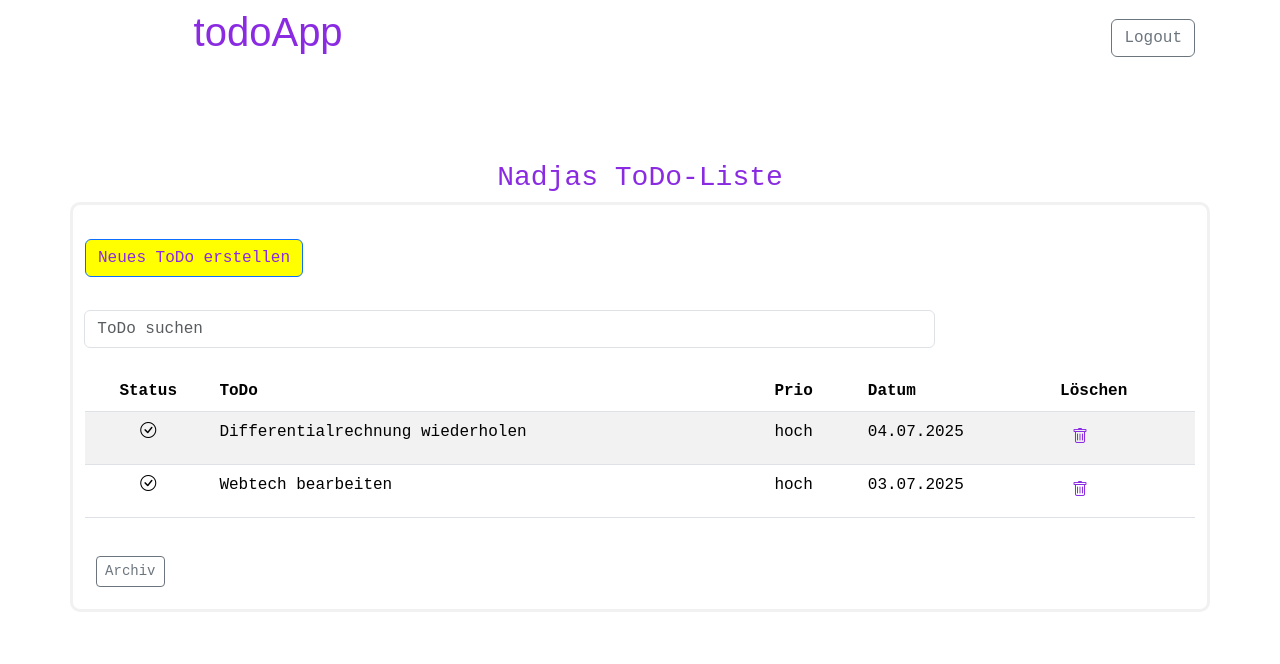
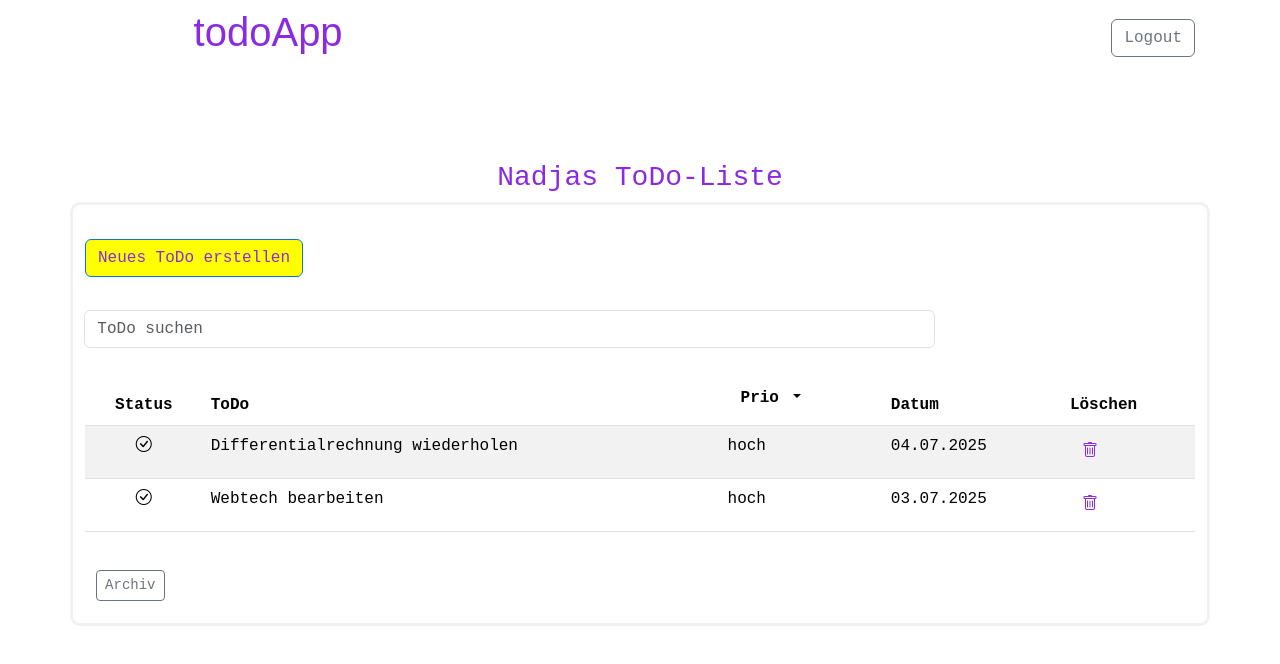
Before and after one commit to magdalenajustyna/toDoList, an Angular app in the folder toDoApp/: page /home in a window 1280 px wide. Shown: the top 664 px of the page. Built offline with nearby package versions, Linux system fonts and the light colour scheme.

Commit message:
Neues ToDo überarbeitet

```diff
--- a/toDoApp/src/app/createnewtodo/createnewtodo.component.html
+++ b/toDoApp/src/app/createnewtodo/createnewtodo.component.html
@@ -1,6 +1,6 @@
 <app-header></app-header>
+<h2>Neues ToDo</h2>
 <div class="container newtodo-container">
-<h2>Neues ToDo</h2>
   <form>
 
     <div class="mb-3">
@@ -8,21 +8,16 @@
       <input type="todo" class="form-control" id="toDoNameInput">
     </div>
 
-<div class="mb-3">
-    <button
-        class="btn dropdown-toggle prioButton"
-        type="button"
-        data-bs-toggle="dropdown"
-        aria-expanded="false"
-        >Prio
+    <div class="drowpdown mb-5">
+      <button class="btn dropdown-toggle prioButton" type="button" data-bs-toggle="dropdown" aria-expanded="false">
+        Prio
       </button>
       <ul class="dropdown-menu">
         <li><a class="dropdown-item" href="#">hoch</a></li>
         <li><a class="dropdown-item" href="#">mittel</a></li>
         <li><a class="dropdown-item" href="#">niedrig</a></li>
       </ul>
-
-    <label for="passwordInput" class="form-label">fällig bis</label>
+      <label for="passwordInput" class="form-label">fällig am:</label>
       <input type="date">
     </div>
 
--- a/toDoApp/src/app/list/list.component.css
+++ b/toDoApp/src/app/list/list.component.css
@@ -10,10 +10,15 @@
   font-weight: bold;
 }
 
+
 .prioButton {
-  background-color: rgb(220, 198, 241);
   color: black;
   font-weight: bold;
+  text-align: center;
+}
+
+.prioButton:hover{
+  background-color: yellow;
 }
 
 .col{
--- a/toDoApp/src/app/list/list.component.html
+++ b/toDoApp/src/app/list/list.component.html
@@ -3,11 +3,7 @@
 Die Suchzeile reagiert nur, wenn sie in die Tabelle integriert ist, deswegen nicht als einzelne Komponente?-->
 
 <div class="row">
-  <input
-  class="inputFilter w-75 form-control"
-  type="text"
-  placeholder="ToDo suchen"
-  aria-label="Aufgabensuche"
+  <input class="inputFilter w-75 form-control" type="text" placeholder="ToDo suchen" aria-label="Aufgabensuche"
     [formControl]="search" (input)="filter()">
 </div>
 
@@ -15,10 +11,19 @@ Die Suchzeile reagiert nur, wenn sie in die Tabelle integriert ist, deswegen nic
   <thead>
     <tr>
       <th scope="col" class="text-center">Status</th>
-        <th scope="col" >ToDo</th>
-        <th scope="col" >Prio</th>
-        <th scope="col" >Datum</th>
-        <th scope="col" >Löschen</th>
+      <th scope="col">ToDo</th>
+      <th scope="col">
+        <button class="btn dropdown-toggle prioButton" type="button" data-bs-toggle="dropdown" aria-expanded="false">
+          Prio
+        </button>
+        <div class="dropdown-menu">
+          <a class="dropdown-item" href="#">hoch</a>
+          <a class="dropdown-item" href="#">mittel</a>
+          <a class="dropdown-item" href="#">niedrig</a>
+        </div>
+      </th>
+      <th scope="col">Datum</th>
+      <th scope="col">Löschen</th>
     </tr>
   </thead>
 
@@ -63,19 +68,5 @@ Die Suchzeile reagiert nur, wenn sie in die Tabelle integriert ist, deswegen nic
 
 
 <!--
-<button
-            class="btn dropdown-toggle prioButton"
-            type="button"
-            data-bs-toggle="dropdown"
-            aria-expanded="false"
-          >
-            Prio
-</button>
-          <ul class="dropdown-menu">
-            <li><a class="dropdown-item" href="#">hoch</a></li>
-            <li><a class="dropdown-item" href="#">mittel</a></li>
-            <li><a class="dropdown-item" href="#">niedrig</a></li>
-          </ul>
-
 <i class="bi bi-calendar"></i>
 -->
```
Lines whose indentation alone changed are shown as unchanged.
